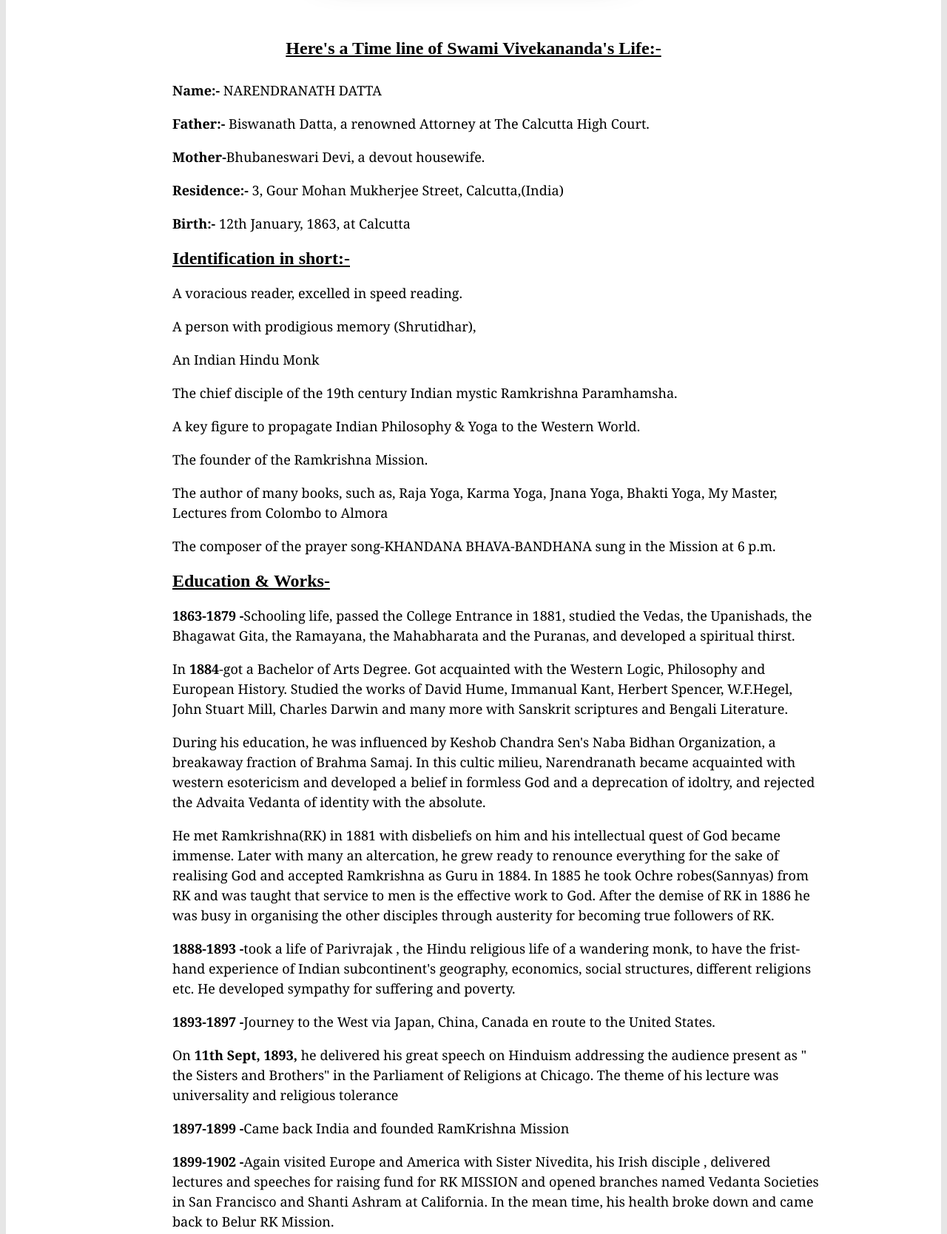
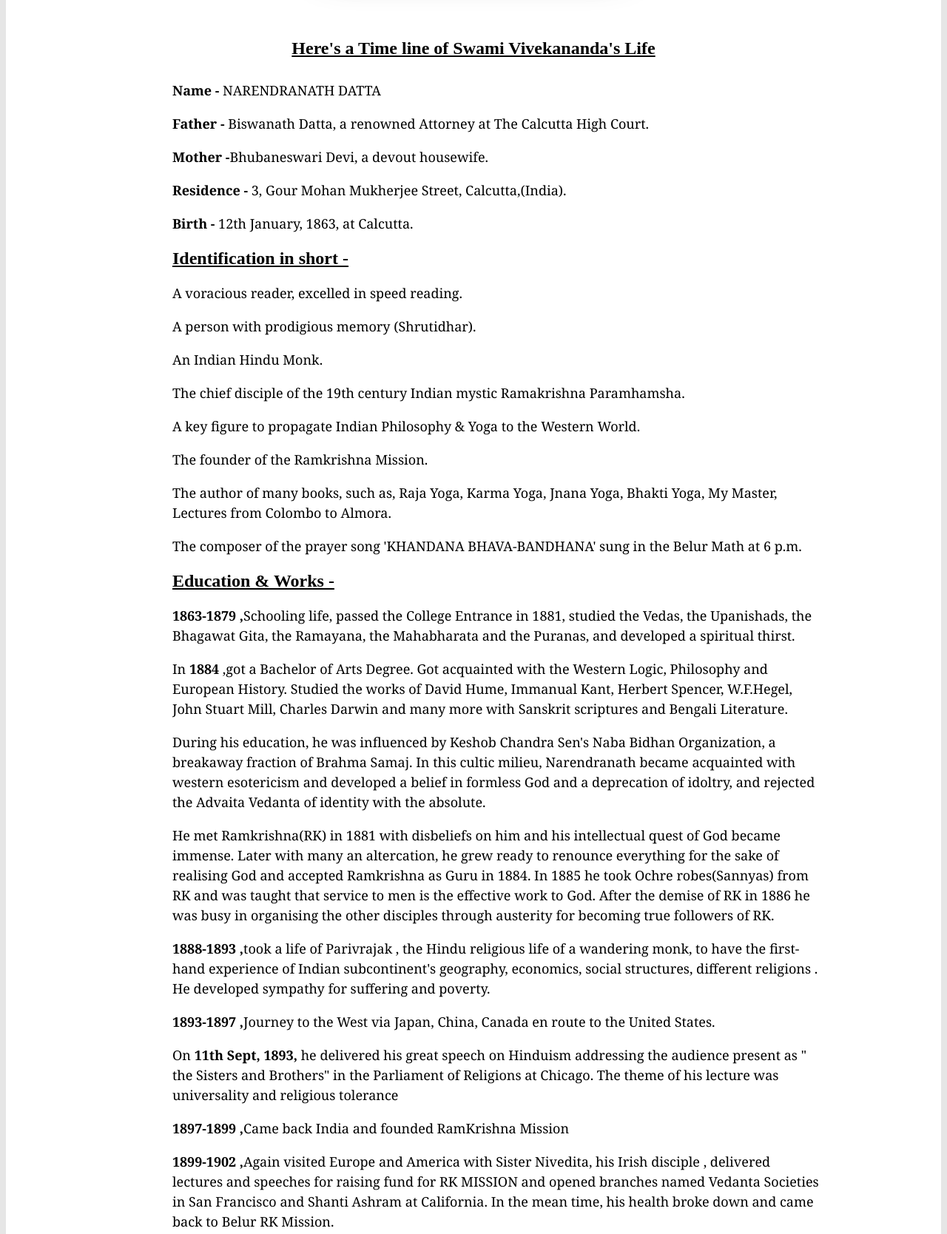
Before and after one commit to smaitra-code/FCC-Tribute-page-project, a plain HTML site: page index.html in a window 1280 px wide. Shown: the part 633-2301 px from the top of the page at 74% size. Drawn offline with Linux system fonts and the light colour scheme.

Commit message:
content related corrections

```diff
--- a/index.html
+++ b/index.html
@@ -17,7 +17,7 @@
     <div>
     <h1 id="title">SWAMI VIVEKANANDA</h1><hr>
       <blockquote>
-        <h4 class="quote">"AWAKE, ARISE, AND STOP NOT TILL THE GOAL IS REACHED"</h4></blockquote>
+        <h4 class="quote">"ARISE, AWAKE, AND STOP NOT TILL THE GOAL IS REACHED".</h4></blockquote>
     <figure id="img-div">
       <img id="image"
 
@@ -27,41 +27,41 @@
       </figcaption>
     </figure>
     <section id="tribute-info">
-      <u> <h2 id="headline">Here's a Time line of Swami Vivekananda's Life:-</h2> </u>
+      <u> <h2 id="headline">Here's a Time line of Swami Vivekananda's Life</h2> </u>
     <div class= "format">
     <p>
-      <p><strong>Name:- </strong>NARENDRANATH DATTA</p>
-      <p><strong>Father:- </strong>Biswanath Datta, a renowned Attorney at The Calcutta High Court.</p>
-      <p><strong>Mother-</strong>Bhubaneswari Devi, a devout housewife.</p>
-      <p><strong>Residence:- </strong>3, Gour Mohan Mukherjee Street, Calcutta,(India)</p>
-      <p><strong>Birth:- </strong>12th January, 1863, at Calcutta</p>
+      <p><strong>Name - </strong>NARENDRANATH DATTA</p>
+      <p><strong>Father - </strong>Biswanath Datta, a renowned Attorney at The Calcutta High Court.</p>
+      <p><strong>Mother -</strong>Bhubaneswari Devi, a devout housewife.</p>
+      <p><strong>Residence - </strong>3, Gour Mohan Mukherjee Street, Calcutta,(India).</p>
+      <p><strong>Birth - </strong>12th January, 1863, at Calcutta.</p>
       </p>
-      <h2><strong><u>Identification in short:-</u></strong></h2>
+      <h2><strong><u>Identification in short -</u></strong></h2>
         <p>
       <p>A voracious reader, excelled in  speed reading.</p>
-<p>A person with prodigious memory (Shrutidhar),
+<p>A person with prodigious memory (Shrutidhar).
 </p>
 
-           <p>An Indian Hindu Monk</p>
-          <p>The chief  disciple of the 19th century Indian mystic Ramkrishna Paramhamsha.</p>
+           <p>An Indian Hindu Monk.</p>
+          <p>The chief  disciple of the 19th century Indian mystic Ramakrishna Paramhamsha.</p>
           <p>A key figure to propagate Indian Philosophy & Yoga to the Western World.</p>
           <p>The  founder of the Ramkrishna Mission.</p>
-          <p>The author of many books, such as, Raja Yoga, Karma Yoga, Jnana Yoga, Bhakti Yoga, My Master, Lectures from Colombo to Almora</p>
-          <p>The composer of the prayer song-KHANDANA BHAVA-BANDHANA sung in the Mission at 6 p.m.</p>
+          <p>The author of many books, such as, Raja Yoga, Karma Yoga, Jnana Yoga, Bhakti Yoga, My Master, Lectures from Colombo to Almora.</p>
+          <p>The composer of the prayer song 'KHANDANA BHAVA-BANDHANA' sung in the Belur Math at 6 p.m.</p>
         </p>
-      <h2><strong><u>Education & Works-</u></strong></h2>
+      <h2><strong><u>Education & Works -</u></strong></h2>
       <p>
-        <p><strong>1863-1879 -</strong>Schooling life, passed the College Entrance in 1881, studied the Vedas, the Upanishads, the Bhagawat Gita, the Ramayana, the Mahabharata and the Puranas, and developed a spiritual thirst.</p>
-        <p>In<strong> 1884</strong>-got a Bachelor of Arts Degree. Got acquainted with the Western Logic, Philosophy and European History. Studied the works of David Hume, Immanual Kant, Herbert Spencer, W.F.Hegel, John Stuart Mill, Charles Darwin and many more with Sanskrit scriptures and Bengali Literature.</p>
+        <p><strong>1863-1879 ,</strong>Schooling life, passed the College Entrance in 1881, studied the Vedas, the Upanishads, the Bhagawat Gita, the Ramayana, the Mahabharata and the Puranas, and developed a spiritual thirst.</p>
+        <p>In<strong> 1884</strong> ,got a Bachelor of Arts Degree. Got acquainted with the Western Logic, Philosophy and European History. Studied the works of David Hume, Immanual Kant, Herbert Spencer, W.F.Hegel, John Stuart Mill, Charles Darwin and many more with Sanskrit scriptures and Bengali Literature.</p>
         <p>During his education, he was influenced by Keshob Chandra Sen's Naba Bidhan Organization, a breakaway fraction of Brahma Samaj. In this cultic milieu, Narendranath became acquainted with western esotericism and developed a belief in formless God and a deprecation of idoltry, and rejected the Advaita Vedanta of identity with the absolute.</p>
         <p>He met Ramkrishna(RK) in 1881 with disbeliefs on him and his intellectual quest of God became immense. Later with many an altercation, he grew ready to renounce everything for the sake of realising God and accepted Ramkrishna as Guru in 1884. In 1885 he took Ochre robes(Sannyas) from RK and was taught that service to men is the effective work to God. After the demise of RK in 1886 he was busy in organising the other disciples through austerity for becoming true followers of RK.</p>
 
-        <p><strong>1888-1893 -</strong>took a life of Parivrajak , the Hindu religious life of a wandering monk, to have the frist-hand experience of Indian subcontinent's geography, economics, social structures, different religions etc. He developed sympathy for suffering and poverty.</p>
-        <p><strong>1893-1897 -</strong>Journey to the West via Japan, China, Canada en route to the United States.</p>
+        <p><strong>1888-1893 ,</strong>took a life of Parivrajak , the Hindu religious life of a wandering monk, to have the first-hand experience of Indian subcontinent's geography, economics, social structures, different religions . He developed sympathy for suffering and poverty.</p>
+        <p><strong>1893-1897 ,</strong>Journey to the West via Japan, China, Canada en route to the United States.</p>
 
         <p>On <strong>11th Sept, 1893,</strong> he delivered his great speech on Hinduism addressing the audience present as " the Sisters and Brothers" in the Parliament of Religions at Chicago. The theme of his lecture was universality and religious tolerance</p>
-        <p><strong>1897-1899 -</strong>Came back India and founded RamKrishna Mission</p>
-        <p><strong>1899-1902 -</strong>Again visited Europe and America with Sister Nivedita, his Irish disciple , delivered lectures and speeches for raising fund for RK MISSION and opened branches named Vedanta Societies in San Francisco and Shanti Ashram at California. In the mean time, his health broke down and came back to Belur RK Mission.</p>
+        <p><strong>1897-1899 ,</strong>Came back India and founded RamKrishna Mission</p>
+        <p><strong>1899-1902 ,</strong>Again visited Europe and America with Sister Nivedita, his Irish disciple , delivered lectures and speeches for raising fund for RK MISSION and opened branches named Vedanta Societies in San Francisco and Shanti Ashram at California. In the mean time, his health broke down and came back to Belur RK Mission.</p>
       <p><strong>Death -</strong> He died on the <strong> 4th July,1902</strong>.</p>
         <p><strong>His Philosophy - </strong> Each soul is potentially divine. The goal is to manifest this divinity within by controlling nature, external or internal. Do this either by work, or worship , or mental discipline, or philosophy---- by one, or more, or all of these---and be free. This is the whole religion. Doctrines, or dogmas, or rituals, or books, or temples, or forms are but of secondary.</p>
       </div>
```
